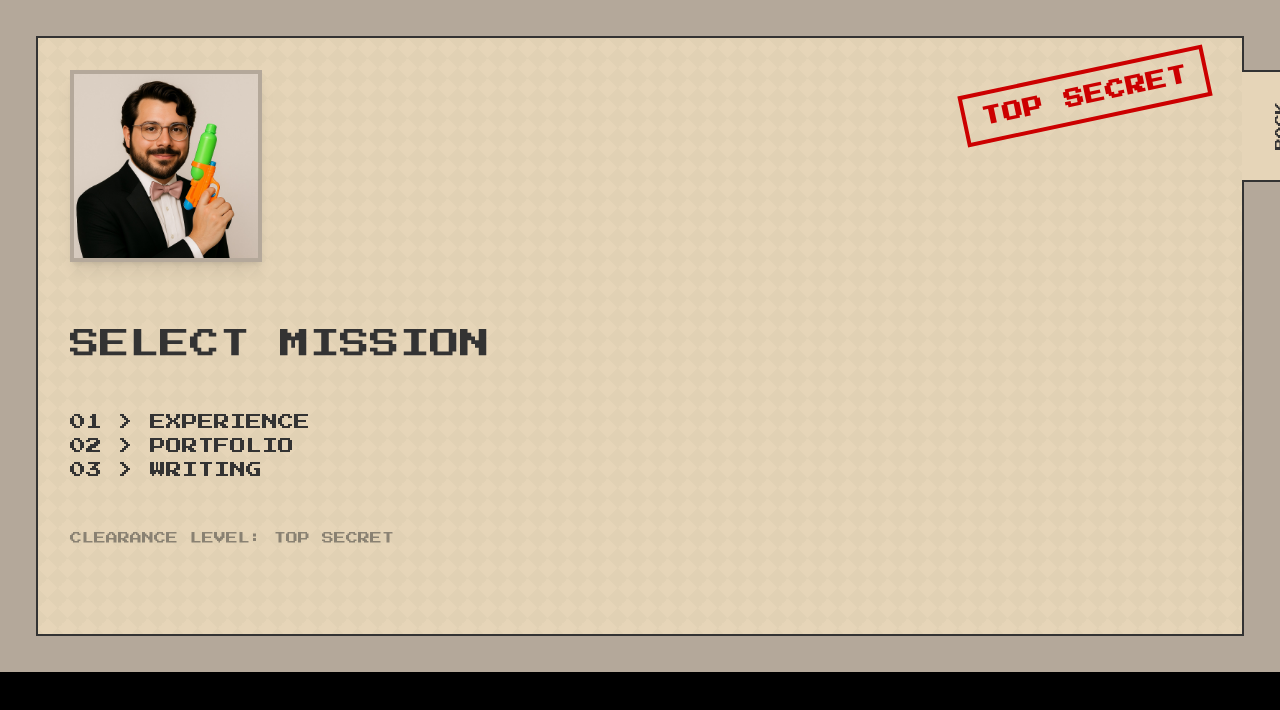
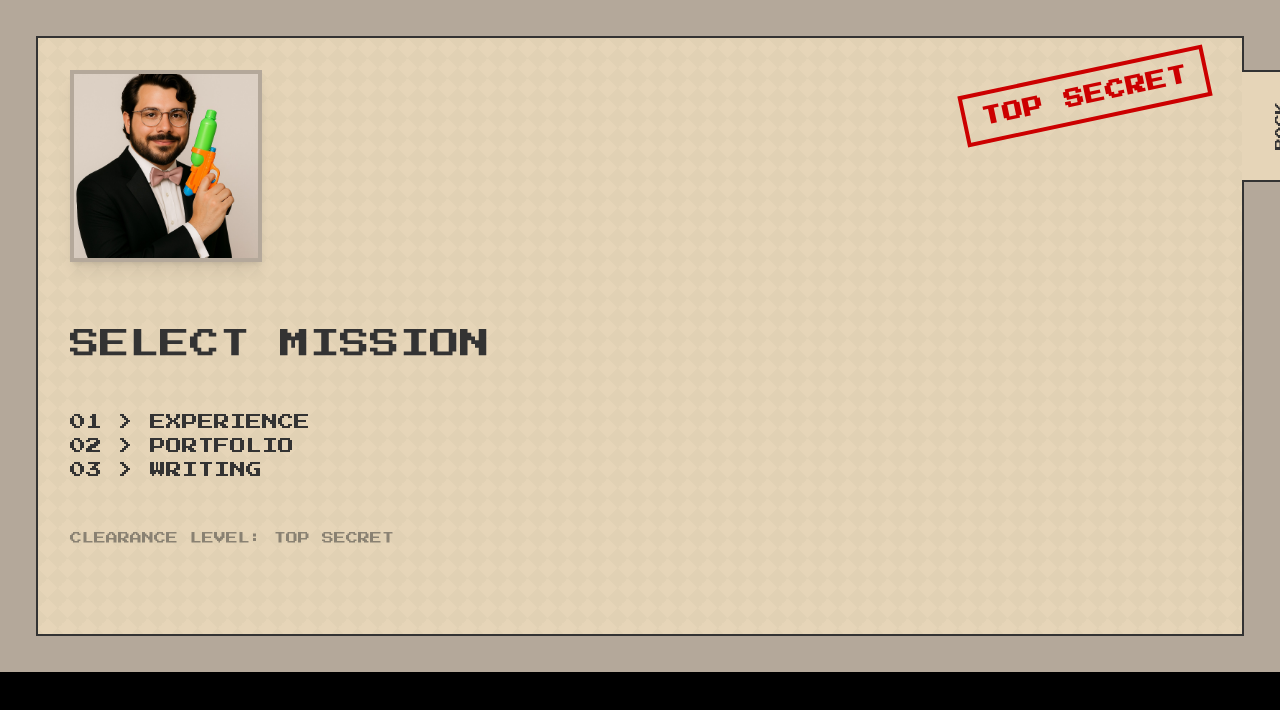
Before and after one commit to alev415/adam-website, a React (Vite) app: page / in a window 1280 px wide. Both pictures are taken after a click on the button "Press Start". Shown: the top 710 px of the page. Built offline with nearby package versions, Linux system fonts and the light colour scheme.

Commit message:
fix: adjust portrait image position to show full head

```diff
--- a/src/components/MainMenu.tsx
+++ b/src/components/MainMenu.tsx
@@ -29,7 +29,7 @@
               <img
                 src={portraitImage}
                 alt="Adam Levinson"
-                className="w-full h-full object-cover object-top"
+                className="w-full h-full object-cover object-[center_15%]"
               />
             </div>
 
```
